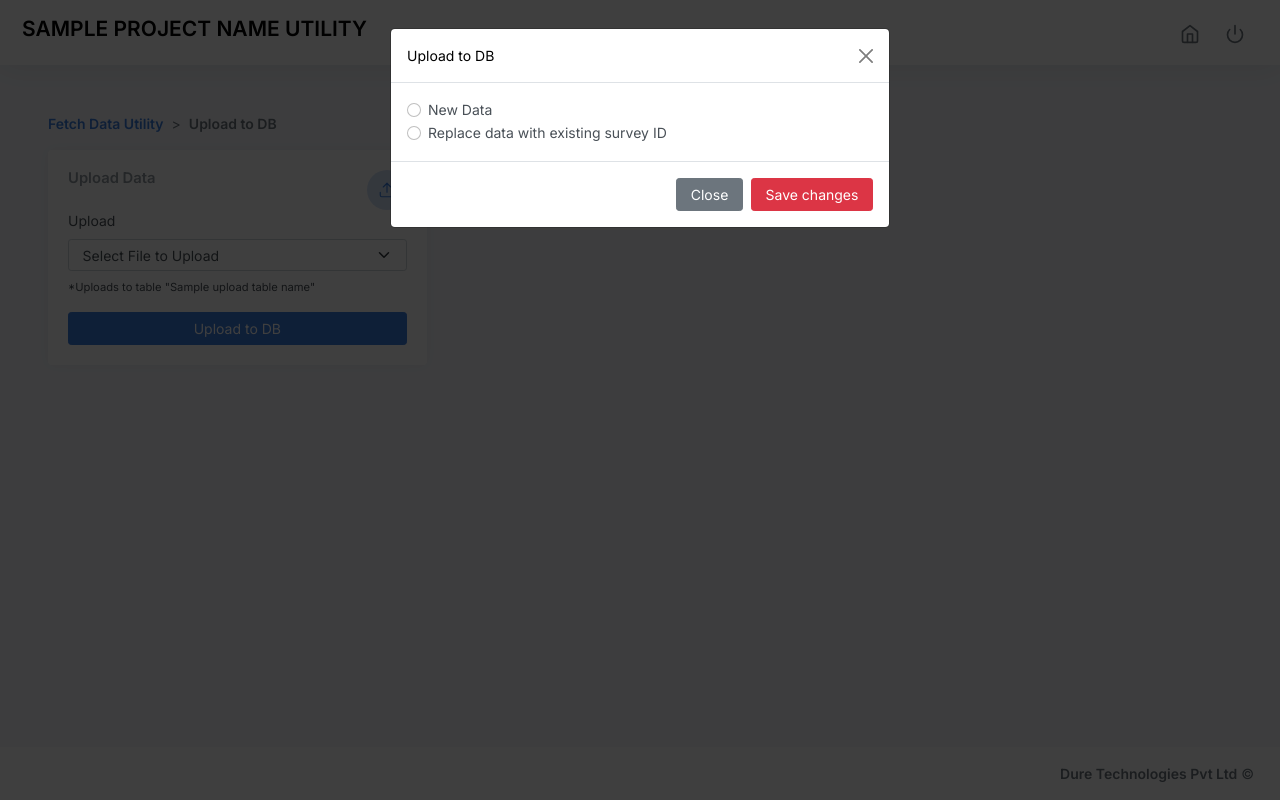
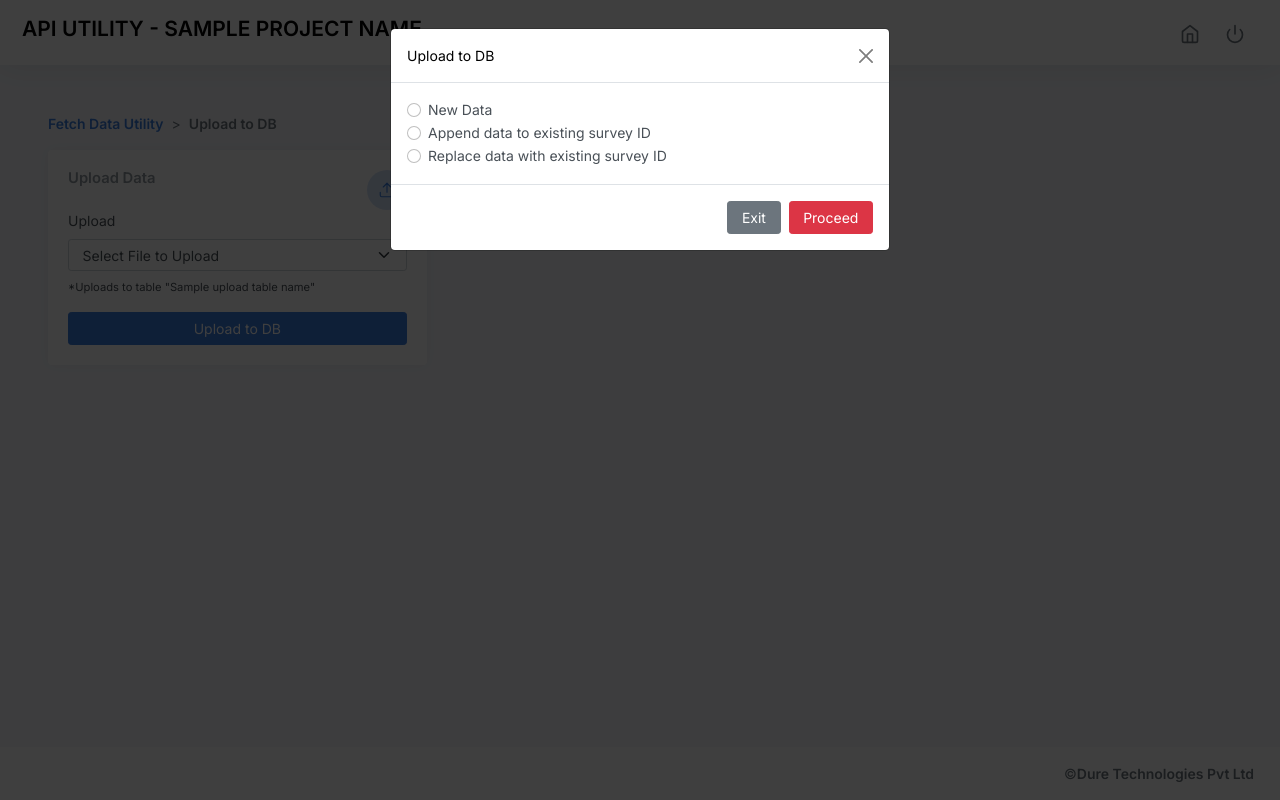
Before and after one commit to ronithomasAtDure/vestergaard-api-utility, a Flask app: template templates/db-upload.html in a window 1280 px wide, after a click on "Upload to DB". Run offline with Flask 2, Linux system fonts and the light colour scheme; the template is opened without the code that fills it: most values are stand-ins (such as "Sample title", 1, 10 or a date in 2020); some libraries are stand-ins or nearby versions.

```diff
--- a/functions.py
+++ b/functions.py
@@ -24,7 +24,8 @@ class functions:
     def surveyNumber_dataSource(self):
         surveyNumberQuery = "select max(survey_id) from vestergaard_survey_master"
         self.cursor.execute(surveyNumberQuery)
-        surveyNumber = self.cursor.fetchone()[0] + 1
+        surveyNumber = self.cursor.fetchone()[0]
+        print("fns",surveyNumber)
         # print(surveyNumber, "surveyNumber")
 
         dataSourceQuery = "select * from vestergaard_datasource_master"
--- a/main.py
+++ b/main.py
@@ -87,6 +87,7 @@ def fetchData():
         existingMasterData = pd.read_sql(existingMasterDataQuery, conn)
         # print(existingMasterData)
         surveyIDs = existingMasterData.survey_id.to_list()
+        print("surveyIDs", surveyIDs)
         surveyNames = existingMasterData.survey_name.to_list()
         surveyStartDates = existingMasterData.survey_start_date.to_list()
         surveyEndDates = existingMasterData.survey_end_date.to_list()
@@ -117,7 +118,8 @@ def fetchData():
                 "info",
                 f"{current_user.username} has extracted data from {apiurl}")
 
-            if surveyNumber in surveyIDs:
+            if surveyNumber not in surveyIDs:
+                print("Master data does not exists")
                 #make an entry into vestergaard_survey_master
                 cursor.execute(
                     f"""INSERT INTO {tableConfig.project_name_survey_master[0]} (survey_id, survey_name, survey_country, survey_start_date, survey_end_date)
@@ -160,6 +162,12 @@ def fetchData():
 @main.route("/db-upload/", methods=['POST', 'GET'])
 @login_required
 def dbupload():
+    existingMasterDataQuery = f"select * from {tableConfig.project_name_survey_master[0]}"
+    print(existingMasterDataQuery)
+    existingMasterData = pd.read_sql(existingMasterDataQuery, conn)
+    # print(existingMasterData)
+    surveyIDs = existingMasterData.survey_id.to_list()
+
     #gather file name from the uploads folder
     fileData = []
     for files in os.listdir("./data"):
@@ -348,7 +356,7 @@ def masterData():
                                uploadTable=uploadTable)
 
 
-transactionFileList = []
+transactionFileList = ["2_2022-04-05_2022-04-05.csv"] * 5
 transactionSessionLogs = []
 
 
@@ -372,11 +380,19 @@ def transactionData():
                 fns.logging(
                     "info",
                     f"{current_user.username} has transacted data {fileName}")
+                transData = pd.read_csv("./data/" + fileName, low_memory=False)
+                transDataHeaders = transData.columns.values.tolist()
+                transDataBody = transData[:5].values.tolist()
+                print(transDataHeaders)
+                print(transDataBody)
                 return render_template(
-                    "transaction-data.html",
+                    "transaction-data.html", transDataHeaders=transDataHeaders,
+                    transDataBody=transDataBody,
+                    projectName=tableConfig.project_name[0],
                     transactionFileList=transactionFileList,
                     transactionSessionLogs=transactionSessionLogs[::-1])
-            except:
+            except Exception as e:
+                print("returned")
                 logs = ["FAILED", fileName, date, time]
                 fns.logging(
                     "warning",
--- a/templates/404.html
+++ b/templates/404.html
@@ -10,7 +10,7 @@
 
 	<link rel="canonical" href="https://demo-basic.adminkit.io/pages-sign-in.html" />
 	<link rel="stylesheet" href="/static/css/style.css" />
-	<title>Logout</title>
+	<title>404</title>
 
 	<link href="/static/css/app.css" rel="stylesheet">
 	<link href="https://fonts.googleapis.com/css2?family=Inter:wght@300;400;600&display=swap" rel="stylesheet">
@@ -46,8 +46,8 @@
 			<div class="row text-muted">
 				<div class="col-12 text-end">
 					<p class="mb-0">
-						<a class="text-muted" href="https://duretechnologies.com" target="_blank"><strong>Dure
-								Technologies Pvt Ltd</strong></a> &copy;
+						<a class="text-muted" href="https://duretechnologies.com" target="_blank"> &copy;<strong>Dure
+								Technologies Pvt Ltd</strong></a>
 					</p>
 				</div>
 			</div>
--- a/templates/data-directory.html
+++ b/templates/data-directory.html
@@ -22,7 +22,7 @@
 
         <div class="main">
             <nav class="navbar navbar-expand navbar-light navbar-bg">
-                <h3><b>{{projectName.upper()}} UTILITY</b></h3>
+                <h3><b>API UTILITY - {{projectName.upper()}}</b></h3>
                 <div class="navbar-collapse collapse">
                     <ul class="navbar-nav navbar-align">
                         <li class="nav-item dropdown">
@@ -89,8 +89,8 @@
 					<div class="row text-muted">
 						<div class="col-12 text-end">
 							<p class="mb-0">
-								<a class="text-muted" href="https://duretechnologies.com"
-									target="_blank"><strong>Dure Technologies Pvt Ltd</strong></a> &copy;
+								<a class="text-muted" href="https://duretechnologies.com" target="_blank"> &copy;<strong>Dure
+                                    Technologies Pvt Ltd</strong></a>
 							</p>
 						</div>
 					</div>
--- a/templates/db-upload.html
+++ b/templates/db-upload.html
@@ -23,7 +23,7 @@
 
 		<div class="main">
 			<nav class="navbar navbar-expand navbar-light navbar-bg">
-				<h3><b>{{projectName.upper()}} UTILITY</b></h3>
+				<h3><b>API UTILITY - {{projectName.upper()}}</b></h3>
 				<div class="navbar-collapse collapse">
 					<ul class="navbar-nav navbar-align">
 						<li class="nav-item dropdown">
@@ -113,6 +113,12 @@
 																			<label class="form-check">
 																				<input name="uploadType" type="radio"
 																					class="form-check-input" value="2">
+																				<span class="form-check-label">Append
+																					data to existing survey ID</span>
+																			</label>
+																			<label class="form-check">
+																				<input name="uploadType" type="radio"
+																					class="form-check-input" value="2">
 																				<span class="form-check-label">Replace
 																					data with existing survey ID</span>
 																			</label>
@@ -120,10 +126,9 @@
 																	</div>
 																	<div class="modal-footer">
 																		<button type="button" class="btn btn-secondary"
-																			data-bs-dismiss="modal">Close</button>
-																		<button type="submit"
-																			class="btn btn-danger">Save
-																			changes</button>
+																			data-bs-dismiss="modal">Exit</button>
+																		<button type="submit" data-bs-dismiss="modal"
+																			class="btn btn-danger">Proceed</button>
 																	</div>
 																</div>
 															</div>
@@ -162,8 +167,8 @@
 					<div class="row text-muted">
 						<div class="col-12 text-end">
 							<p class="mb-0">
-								<a class="text-muted" href="https://duretechnologies.com" target="_blank"><strong>Dure
-										Technologies Pvt Ltd</strong></a> &copy;
+								<a class="text-muted" href="https://duretechnologies.com" target="_blank"> &copy;<strong>Dure
+									Technologies Pvt Ltd</strong></a>
 							</p>
 						</div>
 					</div>
--- a/templates/fetch-data.html
+++ b/templates/fetch-data.html
@@ -24,7 +24,7 @@
 
 		<div class="main">
 			<nav class="navbar navbar-expand navbar-light navbar-bg">
-				<h3><b>{{projectName.upper()}} UTILITY</b></h3>
+				<h3><b>API UTILITY - {{projectName.upper()}}</b></h3>
 				<div class="navbar-collapse collapse">
 					<ul class="navbar-nav navbar-align">
 						<li class="nav-item dropdown">
@@ -291,8 +291,8 @@
 					<div class="row text-muted">
 						<div class="col-12 text-end">
 							<p class="mb-0">
-								<a class="text-muted" href="https://duretechnologies.com" target="_blank"><strong>Dure
-										Technologies Pvt Ltd</strong></a> &copy;
+								<a class="text-muted" href="https://duretechnologies.com" target="_blank"> &copy;<strong>Dure
+									Technologies Pvt Ltd</strong></a>
 							</p>
 						</div>
 					</div>
--- a/templates/login.html
+++ b/templates/login.html
@@ -82,8 +82,8 @@
 				<div class="row text-muted">
 					<div class="col-12 text-end">
 						<p class="mb-0">
-							<a class="text-muted" href="https://duretechnologies.com" target="_blank"><strong>Dure
-									Technologies Pvt Ltd</strong></a> &copy;
+							<a class="text-muted" href="https://duretechnologies.com" target="_blank"> &copy;<strong>Dure
+								Technologies Pvt Ltd</strong></a>
 						</p>
 					</div>
 				</div>
--- a/templates/logout.html
+++ b/templates/logout.html
@@ -39,8 +39,8 @@
 			<div class="row text-muted">
 				<div class="col-12 text-end">
 					<p class="mb-0">
-						<a class="text-muted" href="https://duretechnologies.com"
-							target="_blank"><strong>Dure Technologies Pvt Ltd</strong></a> &copy;
+						<a class="text-muted" href="https://duretechnologies.com" target="_blank"> &copy;<strong>Dure
+							Technologies Pvt Ltd</strong></a>
 					</p>
 				</div>
 			</div>
--- a/templates/logs.html
+++ b/templates/logs.html
@@ -22,7 +22,7 @@
 
 		<div class="main">
 			<nav class="navbar navbar-expand navbar-light navbar-bg">
-				<h3><b>{{projectName.upper()}} UTILITY</b></h3>
+				<h3><b>API UTILITY - {{projectName.upper()}}</b></h3>
 				<div class="navbar-collapse collapse">
 					<ul class="navbar-nav navbar-align">
 						<li class="nav-item dropdown">
@@ -64,8 +64,8 @@
 					<div class="row text-muted">
 						<div class="col-12 text-end">
 							<p class="mb-0">
-								<a class="text-muted" href="https://duretechnologies.com" target="_blank"><strong>Dure
-										Technologies Pvt Ltd</strong></a> &copy;
+								<a class="text-muted" href="https://duretechnologies.com" target="_blank"> &copy;<strong>Dure
+									Technologies Pvt Ltd</strong></a>
 							</p>
 						</div>
 					</div>
--- a/templates/master-data.html
+++ b/templates/master-data.html
@@ -22,7 +22,7 @@
 
 		<div class="main">
 			<nav class="navbar navbar-expand navbar-light navbar-bg">
-				<h3><b>{{projectName.upper()}} UTILITY</b></h3>
+				<h3><b>API UTILITY - {{projectName.upper()}}</b></h3>
 				<div class="navbar-collapse collapse">
 					<ul class="navbar-nav navbar-align">
 						<li class="nav-item dropdown">
@@ -133,8 +133,8 @@
 					<div class="row text-muted">
 						<div class="col-12 text-end">
 							<p class="mb-0">
-								<a class="text-muted" href="https://duretechnologies.com" target="_blank"><strong>Dure
-										Technologies Pvt Ltd</strong></a> &copy;
+								<a class="text-muted" href="https://duretechnologies.com" target="_blank"> &copy;<strong>Dure
+									Technologies Pvt Ltd</strong></a>
 							</p>
 						</div>
 					</div>
```
Also changed, not shown: templates/dashboard.html (+10 -10 lines), templates/transaction-data.html (+31 -5 lines).
